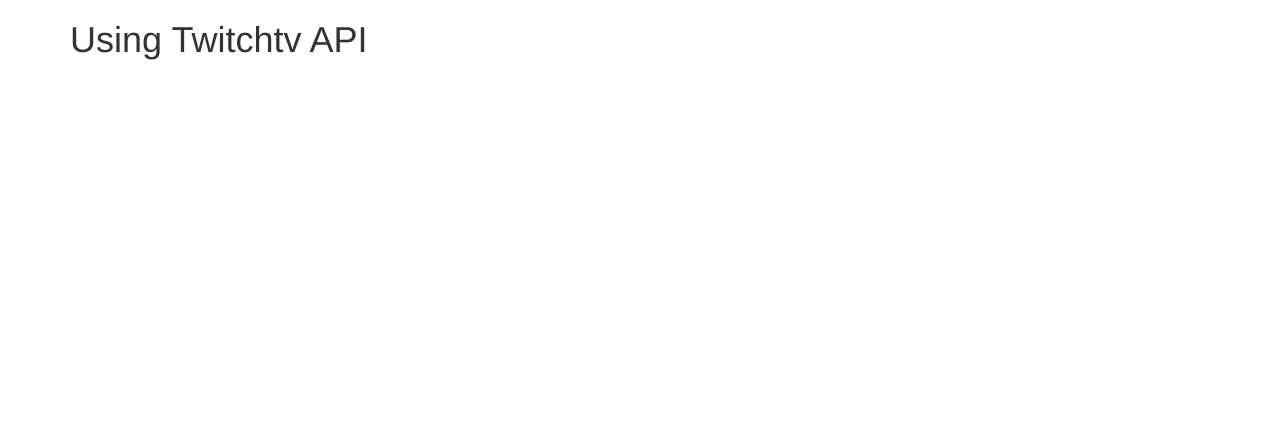
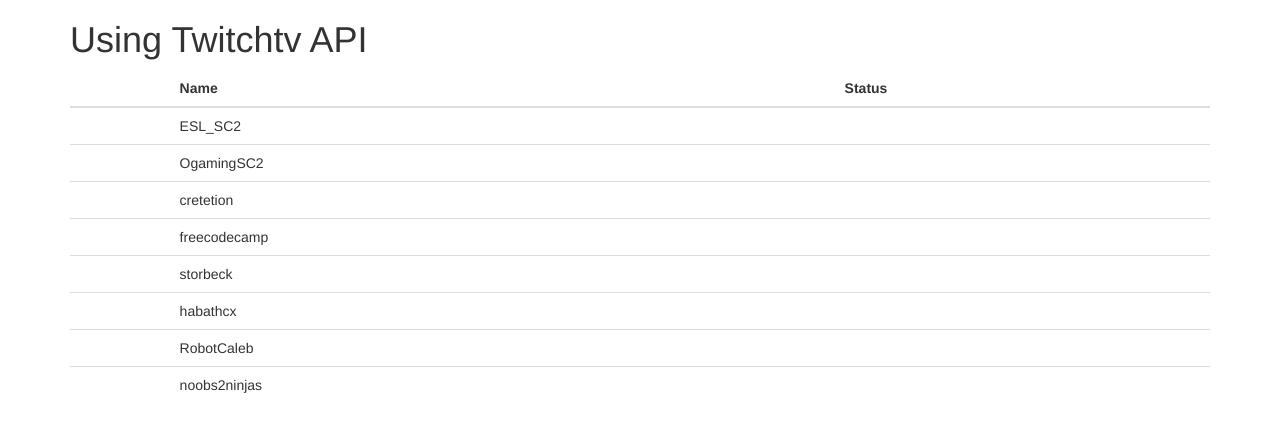
Before and after one commit to vanessamuller/twitchtv-API, a plain HTML site: page index.html in a window 1280 px wide. Drawn offline with nearby package versions, Linux system fonts and the light colour scheme; no server answers.

Commit message:
added Javascript to show information about user who are currently streaming

```diff
--- a/index.html
+++ b/index.html
@@ -11,8 +11,60 @@
   <body>
     <div class="container">
       <h1>Using Twitchtv API</h1>
-      <a class="status" href="https://www.twitch.tv/freecodecamp"></a>
+      <a class="status" href="https://www.twitch.tv/freecodecamp" target="blank"></a>
 
+  <table class="table">
+  <thead>
+    <tr>
+      <th></th>
+      <th>Name</th>
+      <th>Status</th>
+    </tr>
+    <tbody>
+    <tr>
+      <th scope="row" id="user1"></th>
+      <td>ESL_SC2</td>
+      <td></td>
+    </tr>
+      <tr>
+      <th scope="row" id="user2"></th>
+      <td>OgamingSC2</td>
+      <td></td>
+    </tr>
+      <tr>
+      <th scope="row" id="user3"></th>
+      <td>cretetion</td>
+      <td></td>
+    </tr>
+      <tr>
+      <th scope="row" is="user4"></th>
+      <td>freecodecamp</td>
+      <td></td>
+    </tr>
+      <tr>
+      <th scope="row" id="user5"></th>
+      <td>storbeck</td>
+      <td></td>
+    </tr>
+      <tr>
+      <th scope="row" id="user6"></th>
+      <td>habathcx</td>
+      <td></td>
+    </tr>
+      <tr>
+      <th scope="row" id="user7"></th>
+      <td>RobotCaleb</td>
+      <td></td>
+    </tr>
+      <tr>
+      <th scope="row" id="user8"></th>
+      <td>noobs2ninjas</td>
+      <td></td>
+    </tr>
+  </thead>
+
+
+  </table>
 
     </div>
   </body>
--- a/script.js
+++ b/script.js
@@ -1,4 +1,5 @@
 $(document).ready(function(){
+
   $.getJSON("https://wind-bow.gomix.me/twitch-api/streams/freecodecamp",function(data){
     if(data.stream===null){
       $(".status").html("Free Code Camp is OFFLINE")
@@ -6,14 +7,24 @@ $(document).ready(function(){
     else{
       $(".status").html("Free Code Camp is ONLINE")
     }
-  })
+  });
+
+  var users = ["ESL_SC2", "OgamingSC2", "cretetion", "freecodecamp", "storbeck", "habathcx", "RobotCaleb", "noobs2ninjas", "comster404"];
+
+  for(var i=0; i<users.length; i++){
+    $.getJSON("https://wind-bow.gomix.me/twitch-api/streams/"+users[i],function(res){
+      if(res.stream===null){
+
+      }
+      else{
+      var logo =res.stream.channel.logo;
+      var name= res.stream.channel.display_name;
+      var status = res.stream.channel.status;
+        $("#followerInfo").prepend("<div class='row line'>"+ '<div class="col-md-4">'+ "<img class='img-responsive' src=" + logo+ ">"+ "</div>" + '<div class="col-md-4">'+ name + '</div>' +'<div class="col-md-4">' + status +'</div> </div>');
+      };
+      console.log(name);
 
 
-
-
-
-
-
-
-
-})
+    });
+  };
+});
```
